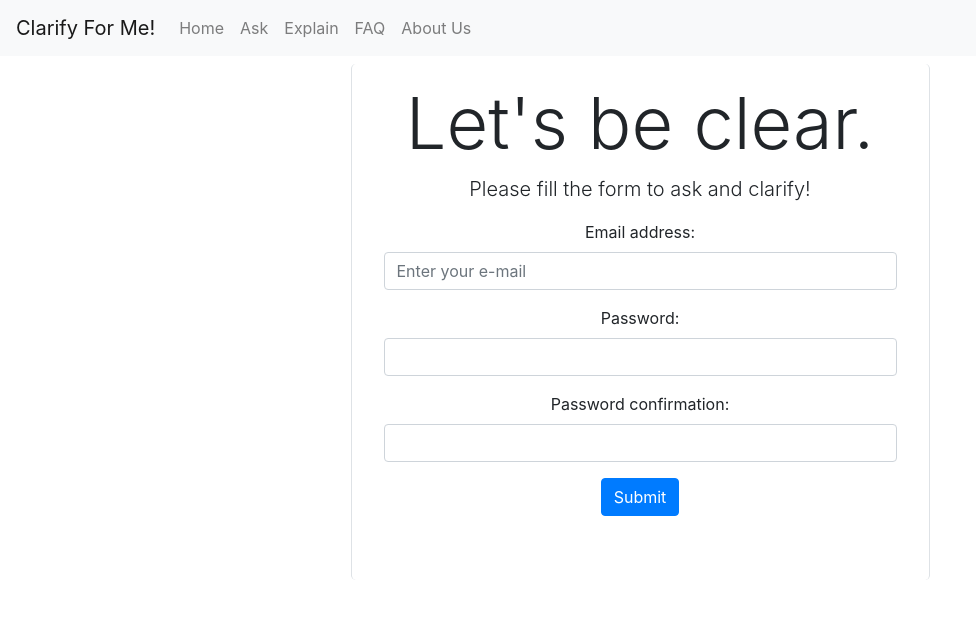
After one commit to ahmetrasit/clarify, a Django app: page /signup/ in a window 1280 px wide. The commit adds this page. Shown: the top 618 px of the page, without its empty margins (0-976 px from the left). Run offline with Django 3.2, Linux system fonts and the light colour scheme; some libraries are stand-ins or nearby versions.

Commit message:
user registration page complete. need e-mail confirmation for activation.

```diff
--- a/main/forms.py
+++ b/main/forms.py
@@ -1,5 +1,8 @@
 from django import forms
 from django.core.mail import send_mail
+from django.contrib.auth.forms import UserCreationForm as DjangoUserCreationForm
+from django.contrib.auth.forms import UsernameField
+from . import models
 import logging
 
 logger = logging.getLogger(__name__)
@@ -11,3 +14,16 @@ class ContactForm(forms.Form):
         logger.info('contacting customer service')
         message = '{}\n{}'.format(self.cleaned_data['name'], self.cleaned_data['message'])
         send_mail('Customer service', message, 'site_contact@clarify4me.com', ['customer_service@clarify4me.com', 'ahmetrasit'], fail_silently=False)
+
+
+class UserCreationForm(DjangoUserCreationForm):
+    class Meta(DjangoUserCreationForm.Meta):
+        model = models.User
+        fields = ('email',)
+        field_classes = {'email':UsernameField}
+
+    def send_mail(self):
+        logger.info('sending sign-up email for %s', self.cleaned_data['email'])
+        message = 'Welcome {}!'.format(self.cleaned_data['email'])
+        send_mail('Welcome to clarification!', message, 'welcome@clarify4me.com',
+                  [self.cleaned_data['email']], fail_silently=True)
--- a/main/models.py
+++ b/main/models.py
@@ -73,9 +73,11 @@ class ParticipantType(models.Model):
 
 
 class Dewey(models.Model):
-    number = models.IntegerField()
+    number = models.IntegerField(null=True)
     label = models.TextField()
     level = models.IntegerField()
+    parents = models.ForeignKey('Dewey', related_name='dewey_parents', on_delete=models.DO_NOTHING, null=True)
+    children = models.ForeignKey('Dewey', related_name='dewey_children', on_delete=models.DO_NOTHING, null=True)
 
 
 
--- a/main/urls.py
+++ b/main/urls.py
@@ -7,6 +7,8 @@ urlpatterns = [
     path('about-us/', TemplateView.as_view(template_name='about_us.html'), name='about_us'),
     path('', TemplateView.as_view(template_name='ask.html'), name='home'),
     path('ask/', TemplateView.as_view(template_name='ask.html'), name='ask'),
-    path('contact/', views.ContactUsView.as_view(), name='contact')
+    path('contact/', views.ContactUsView.as_view(), name='contact'),
+    path('questions/<slug:tag>/', views.QuestionListView.as_view(), name='questions'),
+    path('signup/', views.SignUpView.as_view(), name='signup'),
 
 ]
--- a/main/views.py
+++ b/main/views.py
@@ -1,6 +1,52 @@
 from django.shortcuts import render
 from django.views.generic.edit import FormView
-from main import forms
+from django.views.generic.list import ListView
+from django.shortcuts import get_object_or_404
+from main import forms, models
+import logging
+from django.contrib.auth import login, authenticate
+from django.contrib import messages
+
+logger = logging.getLogger(__name__)
+
+
+class SignUpView(FormView):
+    template_name = 'signup.html'
+    form_class = forms.UserCreationForm
+
+    def get_success_url(self):
+        redirect_to = self.request.GET.get('next', '/')
+        return redirect_to
+
+    def form_valid(self, form):
+        response = super().form_valid(form)
+        form.save()
+        email = form.cleaned_data.get('email')
+        raw_pass = form.cleaned_data.get('password1')
+        logger.info('new signup for %s through SignUpView', email)
+        user = authenticate(email=email, password=raw_pass)
+        login(self.request, user)
+        form.send_mail()
+        messages.info(self.request, 'Signed up successfully. We\'re glad to see you here!')
+        return response
+
+
+
+class QuestionListView(ListView):
+    template_name = 'question_list.html'
+    paginate_by = 4
+
+    def get_queryset(self):
+        tag = self.kwargs['tag']
+        self.tag = None
+        if tag != 'all':
+            self.tag = get_object_or_404(models.Dewey, slug=tag)
+        if self.tag:
+            questions = models.Question.objects.filter(classification=self.tag)
+        else:
+            questions = models.Question.objects.all()
+        return questions.order_by('created_on')
+
 
 class ContactUsView(FormView):
     template_name = 'contact.html'
--- a/templates/base.html
+++ b/templates/base.html
@@ -33,6 +33,11 @@
             </ul>
         </div>
     </nav>
+    <div class="col-md-12">
+      {% for message in messages %}
+        <div class="alert alert-{{ message.tags }}">{{ message }}</div>
+      {% endfor %}
+    </div>
 
     <div class="col-md-12">
         <div class="row text-center m-0">
--- /dev/null
+++ b/templates/signup.html
@@ -0,0 +1,49 @@
+{% extends 'base.html' %}
+
+{% block content_mid %}
+  <div class="col-md-12 text-center">
+        <div class="jumbotron m-2 pt-3 border-left border-right" style="background:transparent !important">
+            <h1 class="display-3">Let's be clear.</h1>
+            <p class="lead">Please fill the form to ask and clarify!</p>
+            <div class="row">
+              <div class="col-md-12">
+                <form method="post">
+                  {% csrf_token %}
+                  <div class="form-group">
+                    {{ form.email.label_tag }}
+                    <input type="email" class="form-control {% if form.email.errors %} is-invalid{% endif %}"
+                           id="id_email" name="email" placeholder="Enter your e-mail"
+                           value = "{{ form.email.value|default:"" }}">
+                    {% if form.email.errors %}
+                      <div class="invalid-feedback">
+                        {{ form.email.errors }}
+                      </div>
+                    {% endif %}
+                  </div>
+                  <div class="form-group">
+                    {{ form.password1.label_tag }}
+                    <input  type="password" class="form-control {% if form.password1.errors %} is-invalid{% endif %}"
+                           id="id_password1" name="password1" value = "{{ form.password1.value|default:"" }}">
+                    {% if form.password1.errors %}
+                      <div class="invalid-feedback">
+                        {{ form.password1.errors }}
+                      </div>
+                    {% endif %}
+                  </div>
+                  <div class="form-group">
+                    {{ form.password2.label_tag }}
+                    <input  type="password" class="form-control {% if form.password2.errors %} is-invalid{% endif %}"
+                           id="id_password2" name="password2" value = "{{ form.password2.value|default:"" }}">
+                    {% if form.password2.errors %}
+                      <div class="invalid-feedback">
+                        {{ form.password2.errors }}
+                      </div>
+                    {% endif %}
+                  </div>
+                  <button type="submit" class="btn btn-primary">Submit</button>
+                </form>
+              </div>
+            </div>
+        </div>
+    </div>
+{% endblock content_mid %}
```
Also changed, not shown: main/tests/test_forms.py (+11 -0 lines), main/tests/test_views.py (+20 -0 lines), templates/question_list.html (added, +7 -0 lines).
